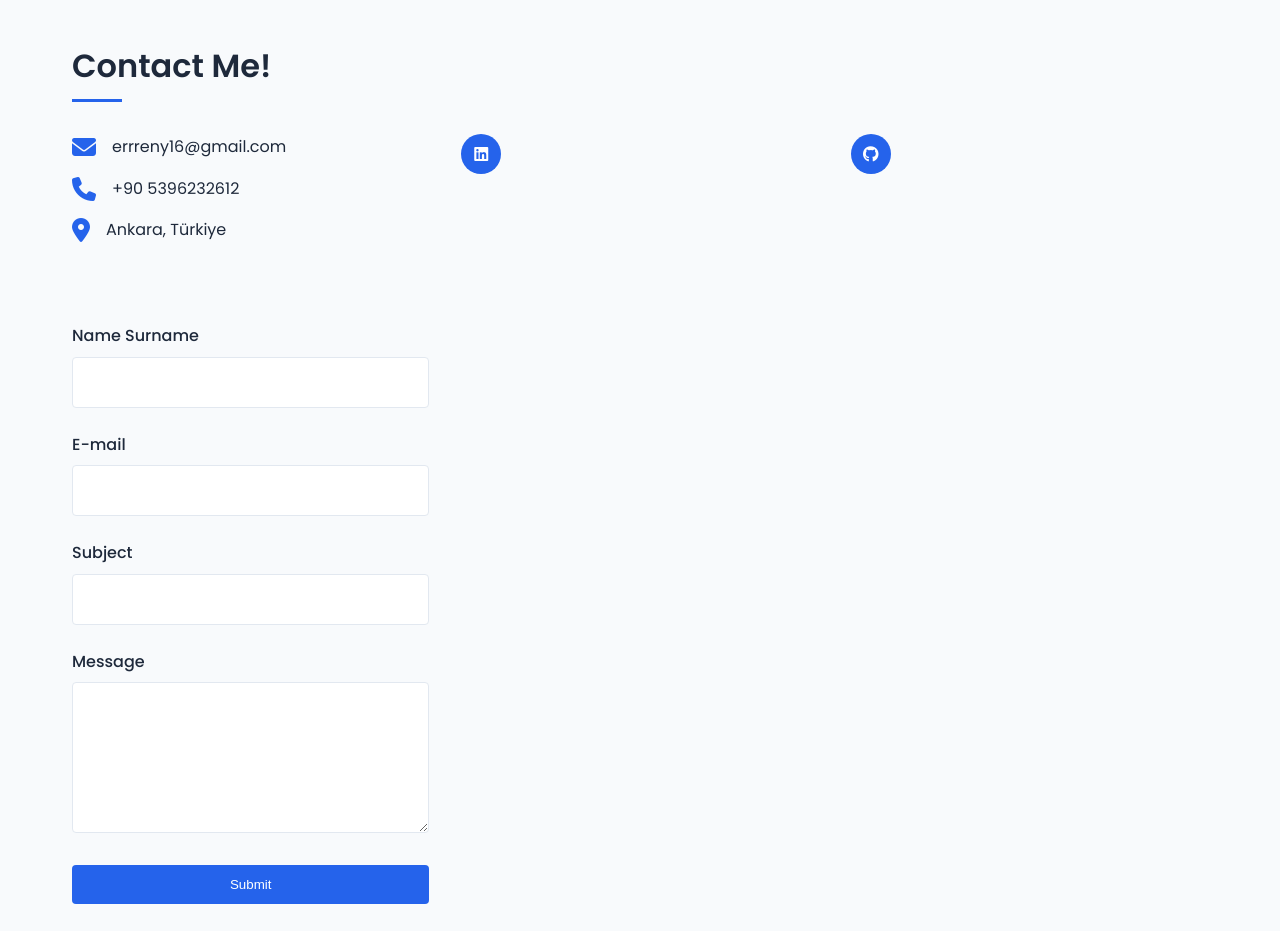
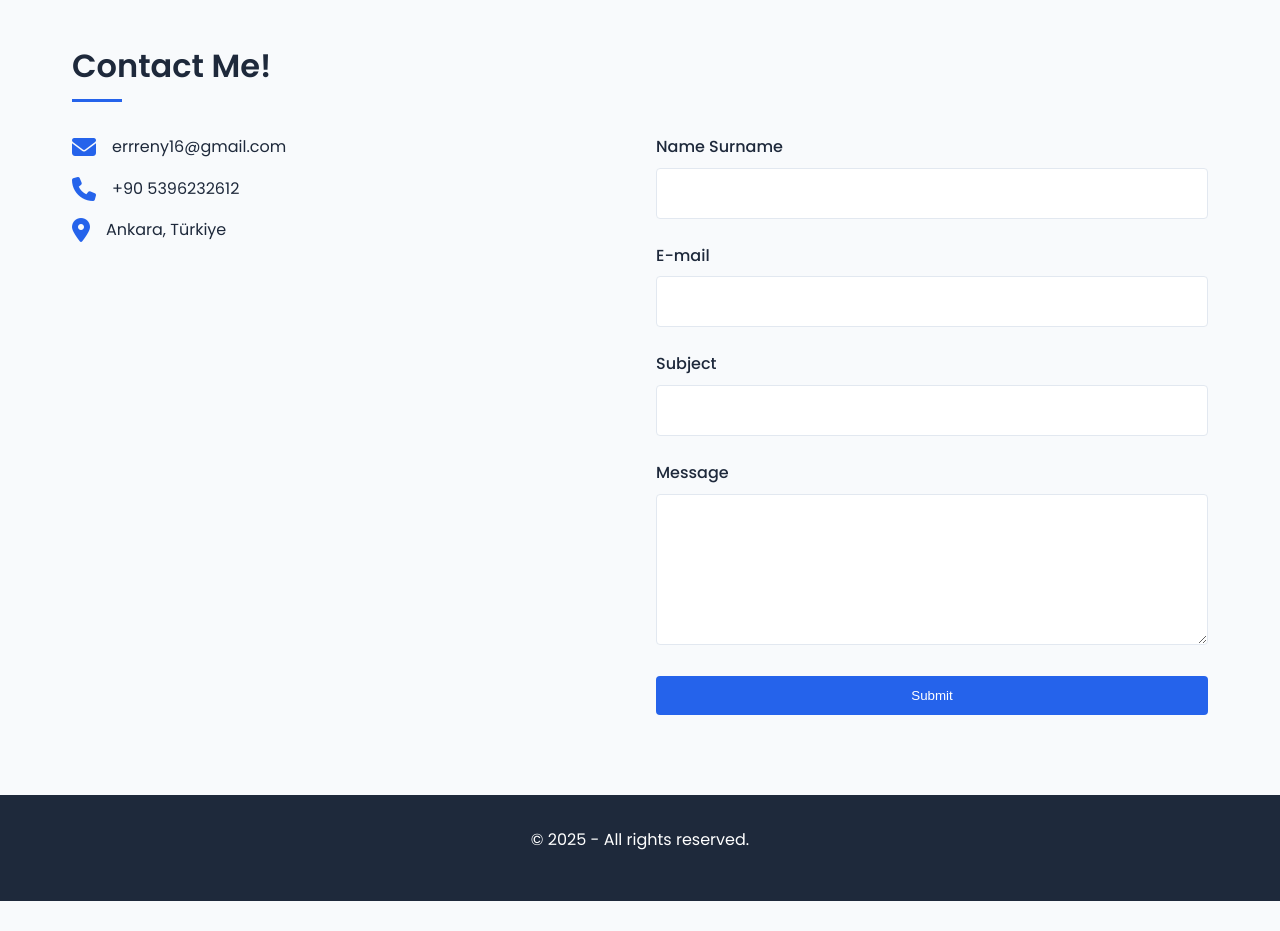
Before and after one commit to yilmazeren0/yilmazeren0.github.io, a plain HTML site: page eportfolio/index.html in a window 1280 px wide. Shown: the part 3560-4491 px from the top of the page. After the commit the page ends 4461 px from the top, so only its background shows below. Drawn offline with Linux system fonts and the light colour scheme.

Commit message:
Update index.html

```diff
--- a/eportfolio/index.html
+++ b/eportfolio/index.html
@@ -244,14 +244,6 @@
                     </div>
                 </div>
 
-                <div class="social-links">
-                    <a href="https://www.linkedin.com/in/eren-y%C4%B1lmaz-222b27284/" target="_blank" rel="noopener noreferrer"><i class="fab fa-linkedin"></i></a>
-                </div>
-
-                <div class="social-links">
-                    <a href="https://github.com/yilmazeren0" target="_blank" rel="noopener noreferrer"><i class="fab fa-github"></i></a>
-                </div>
-
 
                 <form class="contact-form">
                     <div class="form-group">
```
